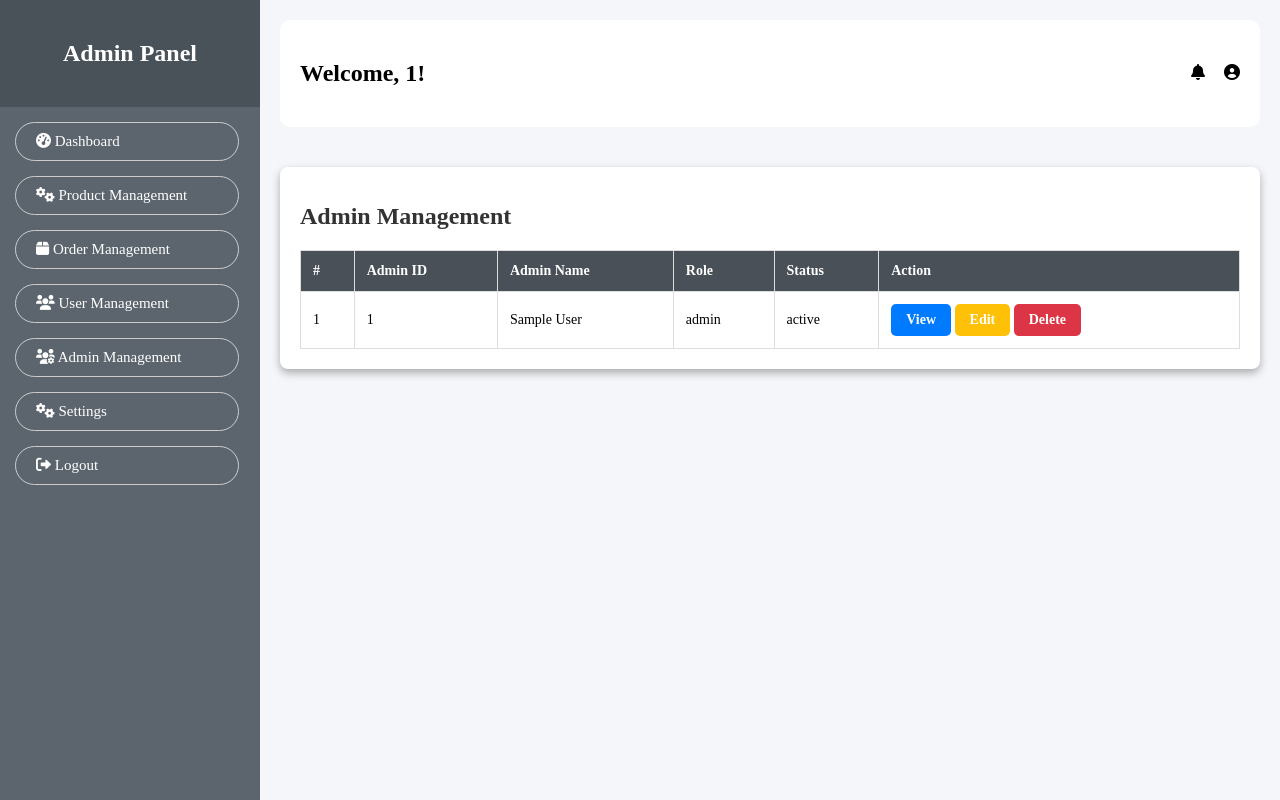
After one commit to tjianquan04/web-based, a PHP site: page /admin/admin_management.php in a window 1280 px wide. The commit adds this page. Run offline with PHP 8.4, Linux system fonts and the light colour scheme; the visitor is signed in with stand-in values (Sample User, id 1); tables that the repository leaves empty or names only in its code hold one stand-in row (values such as "Sample post").

Commit message:
update admin management

```diff
--- a/_base.php
+++ b/_base.php
@@ -90,7 +90,6 @@ function validateAdmin($admin_id, $password)
         $stm = $_db->prepare("SELECT * FROM `admin` WHERE admin_id = ?");
         $stm->execute([$admin_id]);
         $admin = $stm->fetch(); // Fetch the admin record
-        var_dump($admin);
         // Check if admin exists and password matches
         if ($admin && password_verify($password, $admin->password)) {
             // Return the admin object with role information if credentials are valid
@@ -102,6 +101,24 @@ function validateAdmin($admin_id, $password)
         // Log the error or handle it
         error_log("Database error: " . $e->getMessage());
         return false;
+    }
+}
+
+function getAllAdmins()
+{
+    global $_db; // Use the database connection defined in _base.php
+
+    try {
+        // Prepare the SQL query to fetch all admins excluding the superadmin and the current logged-in admin
+        $stmt = $_db->prepare("SELECT * FROM `admin` WHERE `role` != 'superadmin'");
+        $stmt->execute();
+
+        // Fetch all the results as an associative array
+        return $stmt->fetchAll();
+    } catch (PDOException $e) {
+        // Log the error and return an empty array or handle as needed
+        error_log("Database error: " . $e->getMessage());
+        return [];
     }
 }
 
--- /dev/null
+++ b/admin/admin_head.php
@@ -0,0 +1,74 @@
+<?php
+require '../_base.php';
+// Check if admin is logged in
+if (!isset($_SESSION['admin'])) {
+    header('Location: admin.php');
+    exit();
+}
+
+// Get admin role
+$admin_role = $_SESSION['role'];
+?>
+
+<!DOCTYPE html>
+<html lang="en">
+<head>
+    <meta charset="UTF-8">
+    <meta name="viewport" content="width=device-width, initial-scale=1.0">
+    <title>Admin Dashboard</title>
+    <link rel="stylesheet" href="/css/flash_msg.css">
+    <link rel="stylesheet" href="https://cdnjs.cloudflare.com/ajax/libs/font-awesome/6.0.0-beta3/css/all.min.css">
+    <link rel="stylesheet" href="/css/admin_head.css"> <!-- Link to the external CSS -->
+</head>
+<body>
+    <div class="dashboard-container">
+        <!-- Sidebar Menu -->
+        <aside class="sidebar">
+            <div class="sidebar-header">
+                <h2>Admin Panel</h2>
+            </div>
+            <nav class="menu">
+    <!-- Top-Level Menu Items -->
+    <a href="admin_dashboard.php"><i class="fas fa-tachometer-alt"></i> Dashboard</a>
+
+    <a href="javascript:void(0)" onclick="toggleMenu('product-menu')"><i class="fas fa-cogs"></i> Product Management</a>
+    <ul id="product-menu" class="submenu">
+        <li><a href="#">Add Product</a></li>
+        <li><a href="#">Manage Inventory</a></li>
+    </ul>
+
+    <a href="javascript:void(0)" onclick="toggleMenu('order-menu')"><i class="fas fa-box"></i> Order Management</a>
+    <ul id="order-menu" class="submenu">
+        <li><a href="#">View Orders</a></li>
+    </ul>
+
+    <a href="javascript:void(0)" onclick="toggleMenu('user-menu')"><i class="fas fa-users"></i> User Management</a>
+    <ul id="user-menu" class="submenu">
+        <li><a href="#">Manage Users</a></li>
+    </ul>
+
+    <?php if ($admin_role === 'superadmin'): ?>
+        <a href="javascript:void(0)" onclick="toggleMenu('admin-menu')"><i class="fas fa-users-cog"></i> Admin Management</a>
+        <ul id="admin-menu" class="submenu">
+            <li><a href="admin_management.php">Manage Admins</a></li>
+        </ul>
+    <?php endif; ?>
+
+    <a href="#"><i class="fas fa-cogs"></i> Settings</a>
+    <a href="admin_login.php"><i class="fas fa-sign-out-alt"></i> Logout</a>
+</nav>
+
+        </aside>
+
+        <!-- Main Content -->
+        <main class="header-content">
+            <header class="header">
+                <h2>Welcome, <?= htmlspecialchars($_SESSION['admin']) ?>!</h1>
+                <div class="header-right">
+                    <i class="fas fa-bell"></i>
+                    <i class="fas fa-user-circle"></i>
+                </div>
+            </header>
+        </main>
+    </div>
+    <script src="/js/main.js"></script>
--- /dev/null
+++ b/admin/admin_management.php
@@ -0,0 +1,68 @@
+<?php
+include('admin_head.php');
+
+// Ensure that the logged-in user is a superadmin
+if ($_SESSION['role'] !== 'superadmin') {
+    // If the logged-in user is not a superadmin, redirect to a different page (e.g., dashboard)
+    header('Location: dashboard.php');
+    exit();
+}
+
+// Fetch all admins excluding the superadmin
+$admins = getAllAdmins();
+ // Function to fetch all admins excluding 'superadmin'
+?>
+
+<!DOCTYPE html>
+<html lang="en">
+<head>
+    <meta charset="UTF-8">
+    <meta name="viewport" content="width=device-width, initial-scale=1.0">
+    <title>Admin Management</title>
+    <link rel="stylesheet" href="/css/admin_management.css">
+</head>
+<body>
+    <div class="container">
+        <h1>Admin Management</h1>
+
+        <!-- Admin Table -->
+        <table border="1">
+            <thead>
+                <tr>
+                    <th>#</th>
+                    <th>Admin ID</th>
+                    <th>Admin Name</th>
+                    <th>Role</th>
+                    <th>Status</th>
+                    <th>Action</th>
+                </tr>
+            </thead>
+            <tbody>
+                <?php
+                // Ensure $admins is an array
+                if ($admins && is_array($admins)) {
+                    $num = 1;  // Start numbering from 1
+                    foreach ($admins as $row) {
+                        // Display each admin in the table, assuming $row is an associative array
+                        echo "<tr>
+                            <td>" . $num++ . "</td>
+                            <td>" . htmlspecialchars($row->admin_id) . "</td>
+                            <td>" . htmlspecialchars($row->admin_name) . "</td>
+                            <td>" . htmlspecialchars($row->role) . "</td>
+                            <td>" . htmlspecialchars($row->status) . "</td>
+                            <td>
+                                <a href='view_admin.php?id=" . $row->admin_id . "' class='btn btn-view'>View</a>
+                                <a href='edit_admin.php?id=" . $row->admin_id. "' class='btn btn-edit'>Edit</a>
+                                <a href='delete_admin.php?id=" . $row->admin_id. "' class='btn btn-delete' onclick='return confirm(\"Are you sure you want to delete this admin?\");'>Delete</a>
+                            </td>
+                        </tr>";
+                    }
+                } else {
+                    echo "<tr><td colspan='6'>No admins found.</td></tr>";
+                }
+                ?>
+            </tbody>
+        </table>
+    </div>
+</body>
+</html>
--- a/css/admin_dashboard.css
+++ b/css/admin_head.css
@@ -1,12 +1,19 @@
 /* Sidebar Styling */
+body {
+    background-color: #f4f6f9;
+    margin: 0;
+    padding: 0;
+}
+
 .sidebar {
-    height: 100%;
-    width: 250px;
+    height: 100vh;
+    width: 260px;
     background-color: #5c656e;
     color: #fff;
     position: fixed;
     top: 0;
     left: 0;
+    overflow-y: auto;
 }
 
 .sidebar-header {
@@ -32,6 +39,7 @@
     border-radius: 20px;  /* Rounded corners */
     transition: background-color 0.3s, border-color 0.3s;
     width: 70%;
+    font-size: 15px;
 }
 
 .menu > a:hover {
@@ -50,7 +58,6 @@
     margin: 0;
     background-color: #5c656e;
     list-style: none;  /* Remove default list style */
-
     transition: background-color 0.3s, border-color 0.3s;
 }
 
@@ -62,6 +69,7 @@
     background-color: #495057;/* Match background of the submenu */
     border: 1px solid #ccc;  /* Border to match the top-level menu items */
     border-radius: 20px;  /* Same rounded corners */
+    font-size: 15px;
 }
 
 .submenu li:hover {
@@ -73,12 +81,10 @@
     color: #fff;  /* Ensure text stays white on hover */
 }
 
-.main-content {
+.header-content {
     margin-left: 250px;  /* Adjust this to match the sidebar width */
     padding: 20px;
     background-color: #f4f6f9;  /* Light background for the main content */
-    height: 100vh;  /* Make sure the main content fills the full screen height */
-    overflow-y: auto;  /* Allow scrolling if the content is too long */
 }
 
 /* Header Styling */
@@ -90,6 +96,7 @@
     background-color: #fff;
     border-radius: 10px;
     margin-bottom: 20px;
+    margin-left: 10px;
 }
 
 .header-right i {
--- /dev/null
+++ b/css/admin_management.css
@@ -0,0 +1,106 @@
+/* Basic page styling */
+body {
+    background-color: #f4f6f9;
+    margin: 0;
+    padding: 0;
+}
+
+.container {
+    margin-left: 280px;
+    padding: 20px 20px;
+    background-color: white;
+    border-radius: 8px;
+    box-shadow: 0 4px 8px rgba(0, 0, 0, 0.3);
+    margin-right: 20px;
+}
+
+/* Heading styling */
+h1 {
+    color: #333;
+    font-size: 24px;
+    margin-bottom: 20px;
+}
+
+/* Table styling */
+table {
+    width: 100%;
+    border-collapse: collapse;
+    margin-top: 20px;
+}
+
+th, td {
+    padding: 12px;
+    text-align: left;
+    border: 1px solid #ddd;
+    font-size: 14px;
+}
+
+th {
+    background-color: #495057;
+    color: white;
+}
+
+td {
+    background-color: #fff;
+}
+
+tr:nth-child(even) td {
+    background-color: #f9f9f9;
+}
+
+tr:hover {
+    background-color: #f1f1f1;
+}
+
+table a {
+    padding: 5px 10px;
+    border-radius: 5px;
+    text-decoration: none;
+    color: white;
+    font-weight: bold;
+}
+
+/* Action buttons */
+.btn {
+    display: inline-block;
+    padding: 8px 15px;
+    text-align: center;
+    cursor: pointer;
+    font-size: 14px;
+}
+
+.btn-view {
+    background-color: #007bff;
+}
+
+.btn-edit {
+    background-color: #ffc107;
+}
+
+.btn-delete {
+    background-color: #dc3545;
+}
+
+/* Button hover effect */
+.btn-view:hover {
+    background-color: #0056b3;
+}
+
+.btn-edit:hover {
+    background-color: #e0a800;
+}
+
+.btn-delete:hover {
+    background-color: #c82333;
+}
+
+/* Responsive design for smaller screens */
+@media (max-width: 768px) {
+    table {
+        font-size: 12px;
+    }
+
+    th, td {
+        padding: 8px;
+    }
+}
```
Also changed, not shown: admin/admin_dashboard.php (+4 -98 lines).
